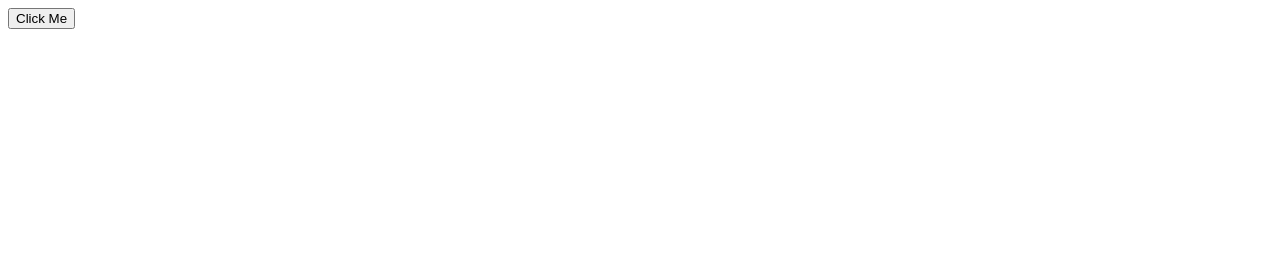
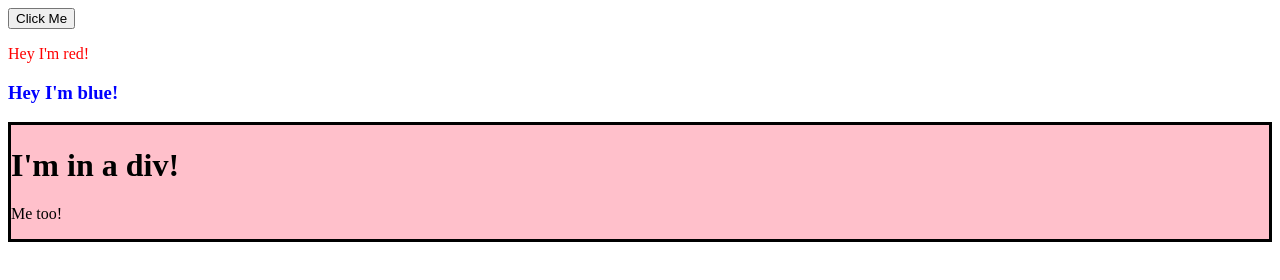
Before and after one commit to RhysPrograms/JavaScript-From-Zero-to-Expert, a plain HTML site: page TheOdinProject/01FoundationsCourse/JavaScript/10. DOM/index.html in a window 1280 px wide. Drawn offline with Linux system fonts and the light colour scheme.

Commit message:
ODIN-1: Adding getElementById (The JS now updates the DOM)

```diff
--- a/TheOdinProject/01FoundationsCourse/JavaScript/10. DOM/index.html
+++ b/TheOdinProject/01FoundationsCourse/JavaScript/10. DOM/index.html
@@ -7,6 +7,7 @@
   </head>
   <body>
     <button id="btn">Click Me</button>
+    <div id="container"></div>
     <script src="./js-file.js" defer></script>
   </body>
 </html>
--- a/TheOdinProject/01FoundationsCourse/JavaScript/10. DOM/js-file.js
+++ b/TheOdinProject/01FoundationsCourse/JavaScript/10. DOM/js-file.js
@@ -1,8 +1,12 @@
 // Creating a Paragraph, with red text content
 const redContent = document.createElement("p");
 redContent.classList.add("redContent");
+
+document.querySelector("redContent");
 redContent.textContent = "Hey I'm red!";
 redContent.style.color = "red";
+
+document.getElementById("container").appendChild(redContent);
 
 // Creating a Header, with blue text content
 const blueContent = document.createElement("h3");
@@ -10,10 +14,13 @@ blueContent.classList.add("blueContent");
 blueContent.textContent = "Hey I'm blue!";
 blueContent.style.color = "blue";
 
+document.getElementById("container").appendChild(blueContent);
+
 // Creating child elements within a parent container
-const container = document.createElement("div");
-container.classList.add("container");
-container.setAttribute("style", "border-style: solid; background: pink;");
+const otherContainer = document.createElement("div");
+const container = document.getElementById("container");
+otherContainer.classList.add("otherContainer");
+otherContainer.setAttribute("style", "border-style: solid; background: pink;");
 
 const divH1 = document.createElement("h1");
 divH1.classList.add("divH1");
@@ -23,8 +30,10 @@ const divP = document.createElement("p");
 divP.classList.add("divP");
 divP.textContent = "Me too!";
 
-container.appendChild(divH1);
-container.appendChild(divP);
+otherContainer.appendChild(divH1);
+otherContainer.appendChild(divP);
+
+container.appendChild(otherContainer);
 
 // Listening for a Click
 const btn = document.querySelector("#btn");
```
Also changed, not shown: TheOdinProject/01FoundationsCourse/JavaScript/10. DOM/shopping.html (added, +32 -0 lines), TheOdinProject/01FoundationsCourse/JavaScript/10. DOM/script.js (added).
